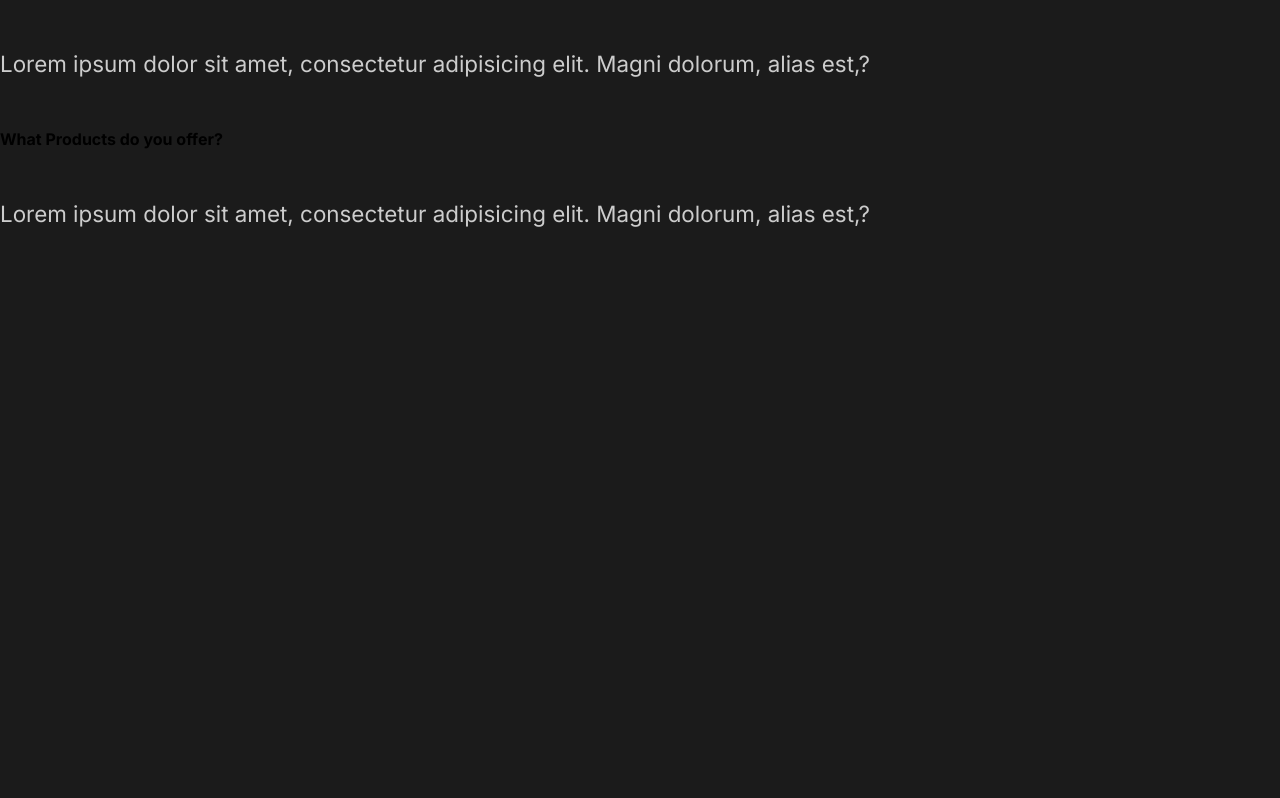
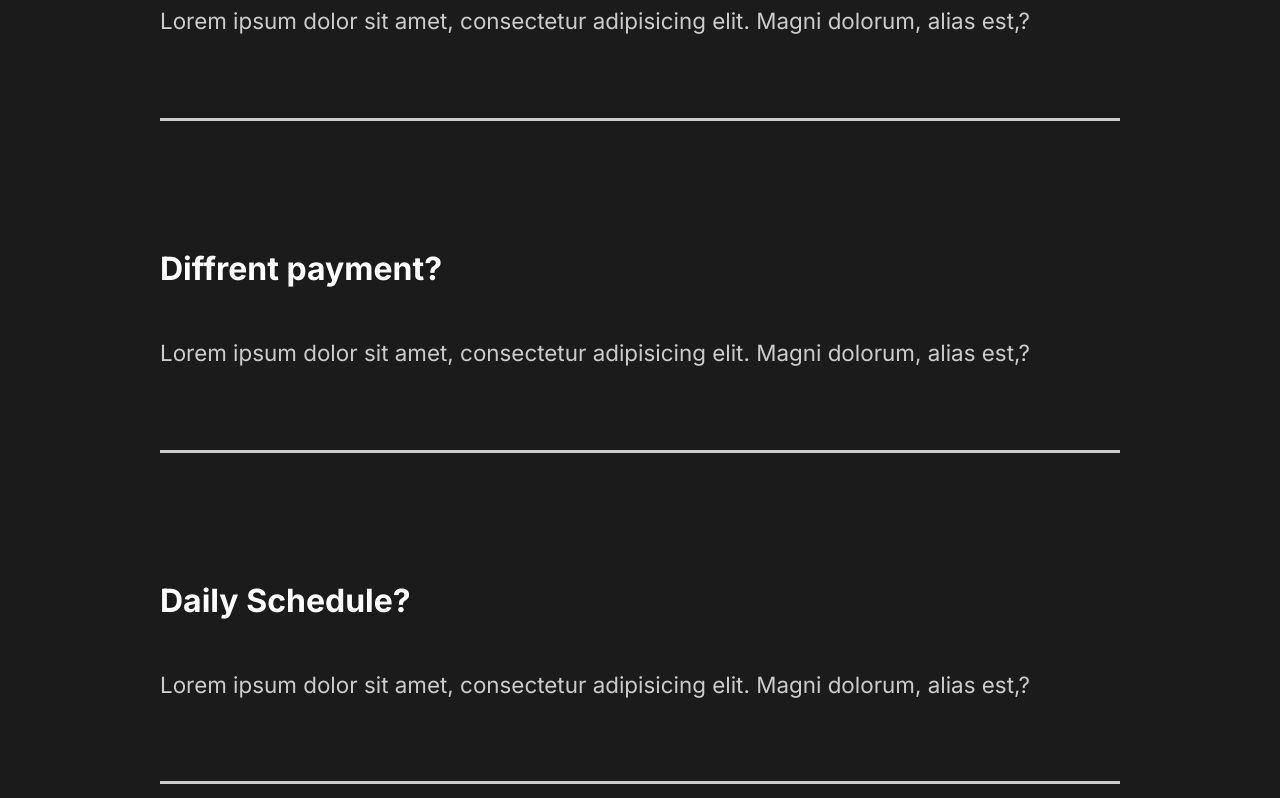
Before and after one commit to haykelmahfoudhi/Catpure-React, a React (Create React App) app: page / in a window 1280 px wide. Shown: the part 2602-3400 px from the top of the page. Before the commit the page ends 2881 px from the top, so only its background shows below. Built offline with nearby package versions, Linux system fonts and the light colour scheme.

Commit message:
styles FAQ section

```diff
--- a/src/components/AboutSection.js
+++ b/src/components/AboutSection.js
@@ -1,6 +1,5 @@
 import home1 from "../img/home1.png";
 //Styled
-import styled from "styled-components";
 import { About, Description, Image, Hide } from "../styles";
 
 const AboutSection = () => {
--- a/src/components/FaqSection.js
+++ b/src/components/FaqSection.js
@@ -1,6 +1,8 @@
+import styled from "styled-components";
+import { About } from "../styles";
 const FaqSection = () => {
   return (
-    <div className="faq">
+    <Faq>
       <h2>
         Any Questions <span>FAQ</span>
       </h2>
@@ -12,6 +14,7 @@
             dolorum, alias est,?
           </p>
         </div>
+        <div className="faq-Line"></div>
       </div>
       <div className="question">
         <h4>Diffrent payment?</h4>
@@ -21,6 +24,7 @@
             dolorum, alias est,?
           </p>
         </div>
+        <div className="faq-Line"></div>
       </div>
       <div className="question">
         <h4>Daily Schedule?</h4>
@@ -30,6 +34,7 @@
             dolorum, alias est,?
           </p>
         </div>
+        <div className="faq-Line"></div>
       </div>
       <div className="question">
         <h4>What Products do you offer?</h4>
@@ -39,8 +44,36 @@
             dolorum, alias est,?
           </p>
         </div>
+        <div className="faq-Line"></div>
       </div>
-    </div>
+    </Faq>
   );
 };
+
+const Faq = styled(About)`
+  display: block;
+  span {
+    display: block;
+  }
+  h2 {
+    padding-bottom: 2rem;
+    font-weight: lighter;
+  }
+  .faq-Line {
+    background: #cccccc;
+    height: 0.2rem;
+    margin: 2rem 0rem;
+    width: 100%;
+  }
+  .question {
+    padding: 3rem 0rem;
+    cursor: pointer;
+  }
+  .answer {
+    padding: 2rem 0rem;
+    p {
+      padding: 1rem 0rem;
+    }
+  }
+`;
 export default FaqSection;
--- a/src/components/GlobalStyle.js
+++ b/src/components/GlobalStyle.js
@@ -34,6 +34,7 @@
     }
     h4{
         font-weight: bold;
+        font-size: 2rem;
     }
     span{
         font-weight: bold;
--- a/src/components/servicesSection.js
+++ b/src/components/servicesSection.js
@@ -4,7 +4,7 @@
 import teamwork from "../img/teamwork.svg";
 import home2 from "../img/home2.png";
 //Styles
-import { About, Description, Image, Hide } from "../styles";
+import { About, Description, Image } from "../styles";
 import styled from "styled-components";
 
 const ServicesSection = () => {
```
